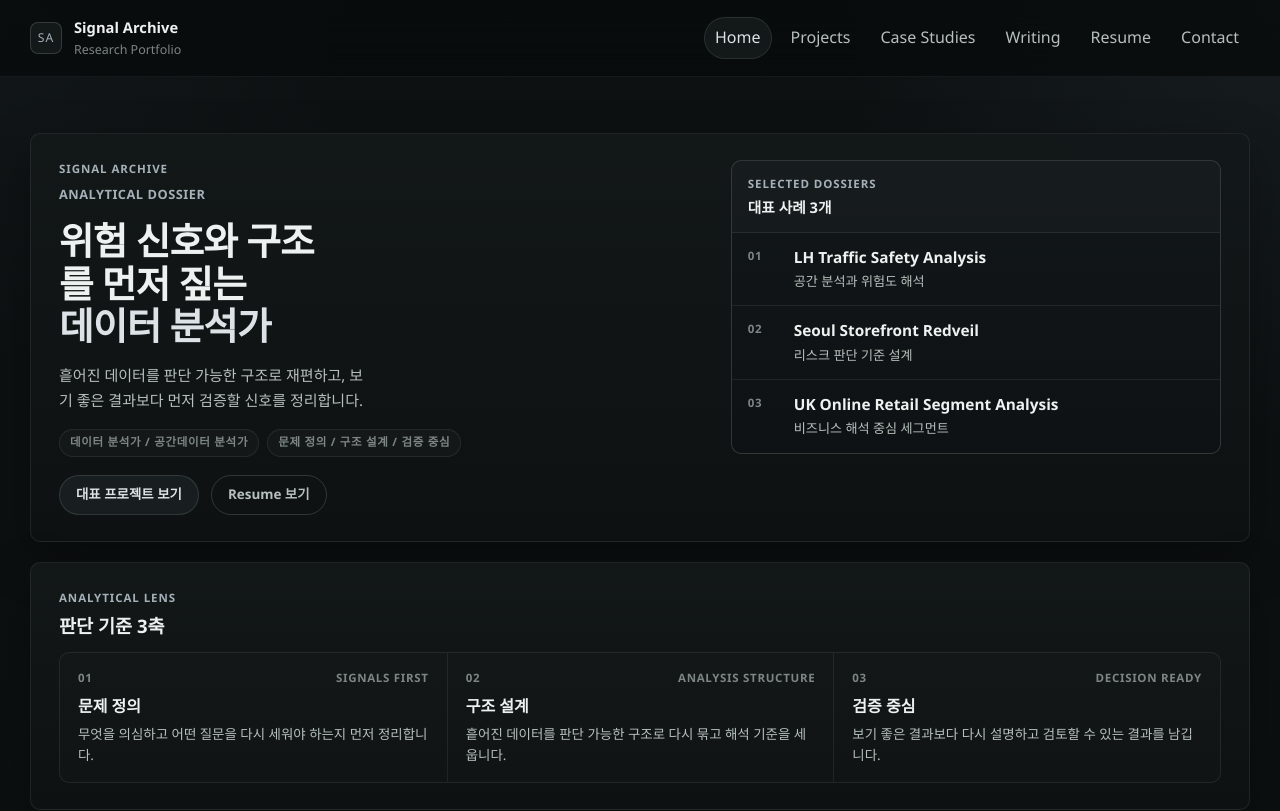
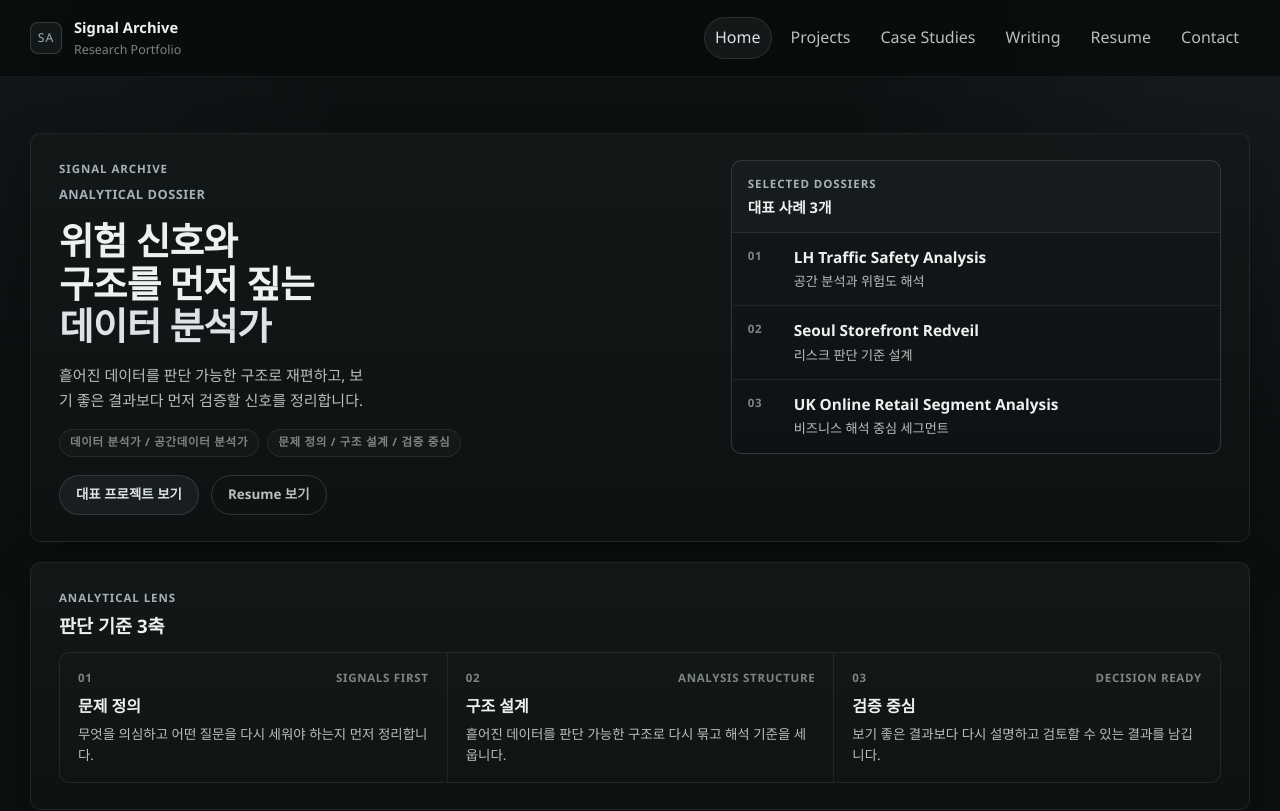
Before and after one commit to dffxonnb-cyber/signal-archive, a Next.js app: page / in a window 1280 px wide. Shown: the top 811 px of the page. Built offline with nearby package versions, Linux system fonts and the light colour scheme.

Commit message:
fix(home): stabilize hero heading wrap

```diff
--- a/app/globals.css
+++ b/app/globals.css
@@ -392,6 +392,21 @@ main {
   letter-spacing: -0.02em;
 }
 
+.home-hero__title {
+  text-wrap: balance;
+  word-break: keep-all;
+  overflow-wrap: normal;
+}
+
+.home-hero__title-prefix,
+.home-hero__title-tail {
+  display: block;
+}
+
+.home-hero__title-tail {
+  white-space: nowrap;
+}
+
 .hero-title__accent {
   color: var(--accent-strong);
 }
--- a/app/page.tsx
+++ b/app/page.tsx
@@ -93,10 +93,9 @@ export default function HomePage() {
               <p className="intro-name">Analytical Dossier</p>
             </div>
 
-            <h1 className="hero-title">
-              위험 신호와 구조를 먼저 짚는
-              <br />
-              <span className="hero-title__accent">데이터 분석가</span>
+            <h1 className="hero-title home-hero__title">
+              <span className="home-hero__title-prefix">위험 신호와 구조를 먼저 짚는</span>
+              <span className="hero-title__accent home-hero__title-tail">데이터 분석가</span>
             </h1>
 
             <p className="home-hero__summary">
```
